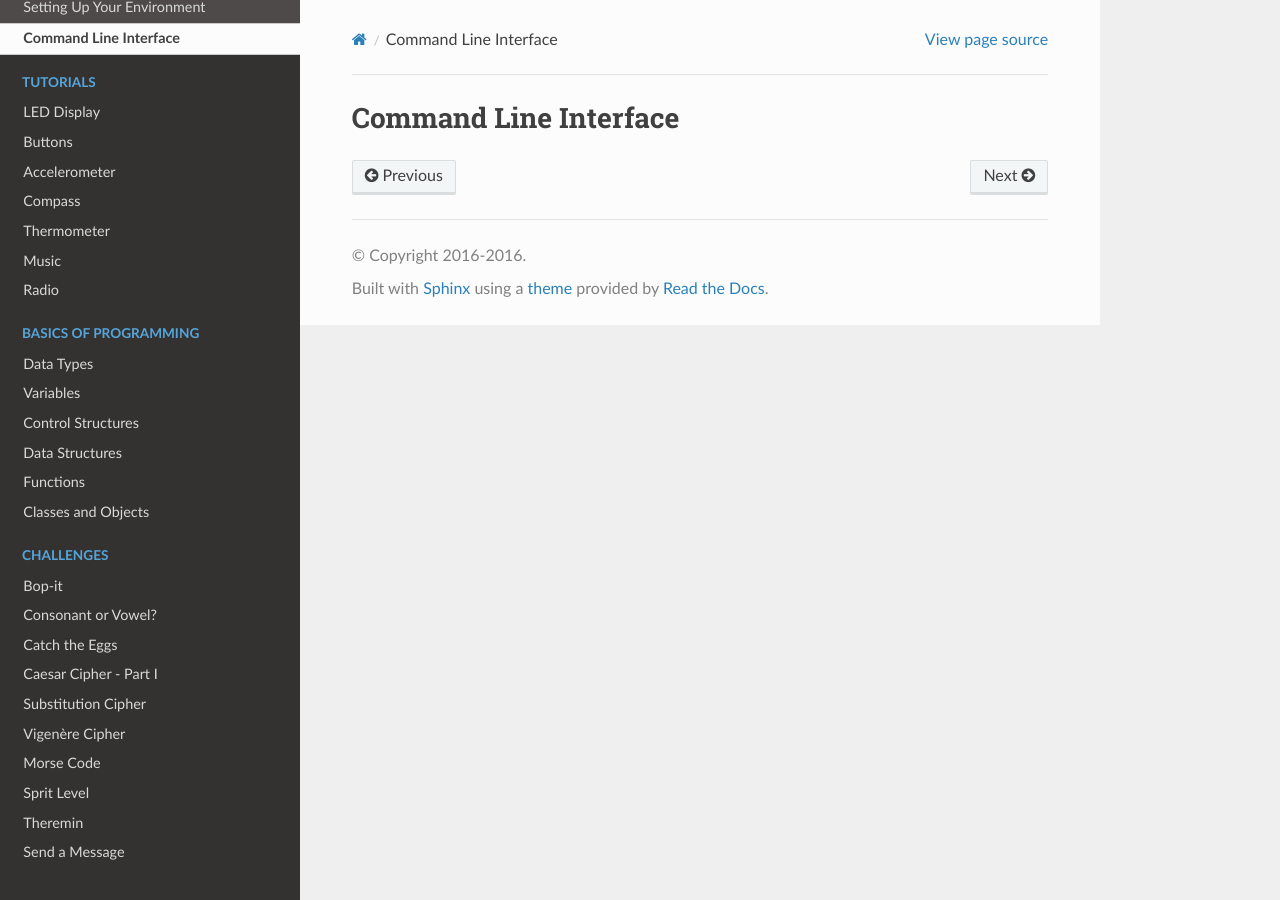
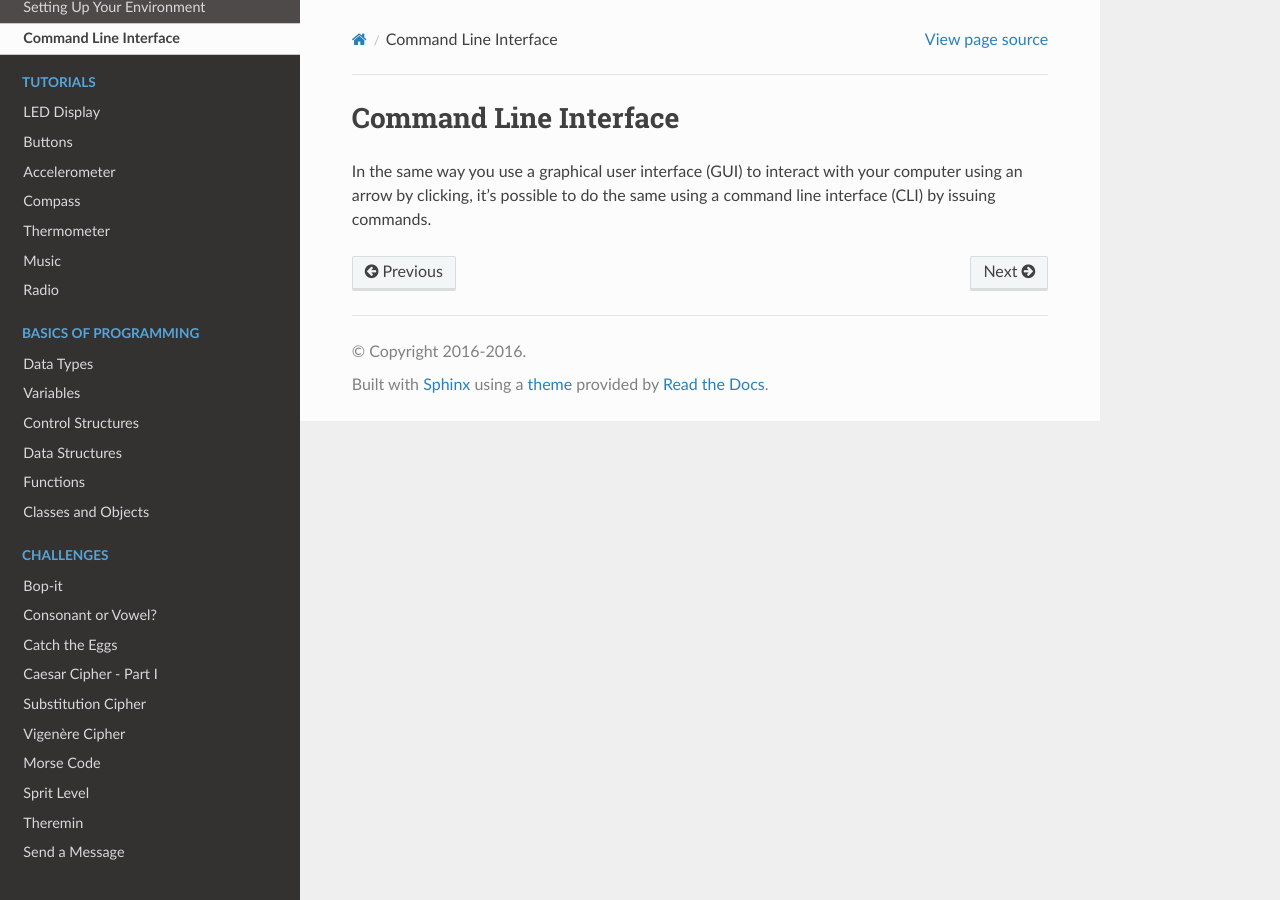
Before and after one commit to rharbird/microbit-challenges, a Sphinx documentation site: the page built from docs/source/introduction/cmd.rst, in a window 1280 px wide. Built offline with Sphinx 7.4.7 and the Read the Docs theme 2.0.0, drawn with Linux system fonts in a browser that asks for light colours; pages that are not in the unit, such as notebooks, are missing from menus.

Commit message:
Modify text

```diff
--- a/docs/source/introduction/cmd.rst
+++ b/docs/source/introduction/cmd.rst
@@ -1,3 +1,6 @@
 ***********************
 Command Line Interface
 ***********************
+
+In the same way you use a graphical user interface (GUI) to interact with your computer using an arrow by clicking, it's possible to do the same using a command line
+interface (CLI) by issuing commands.
```
